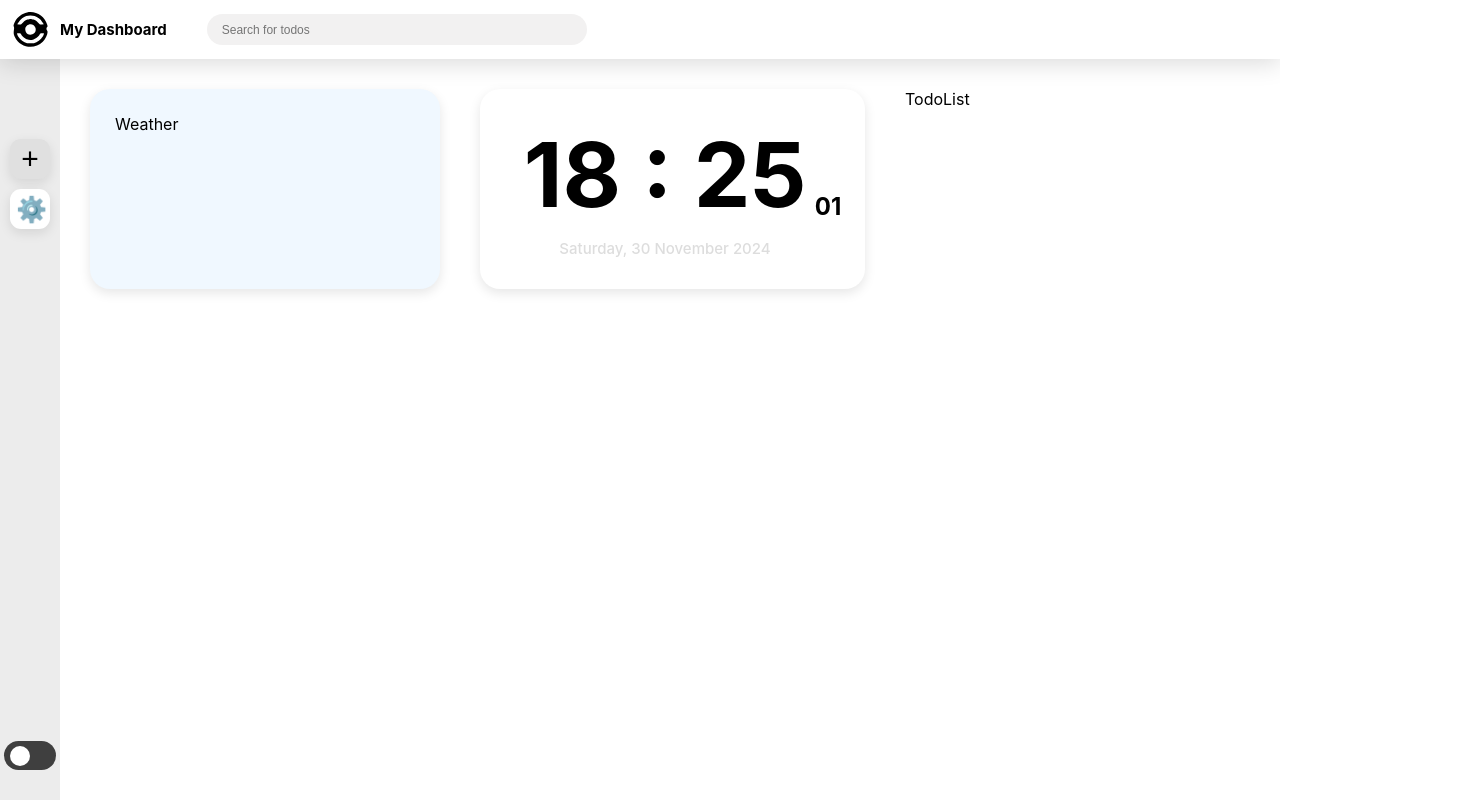
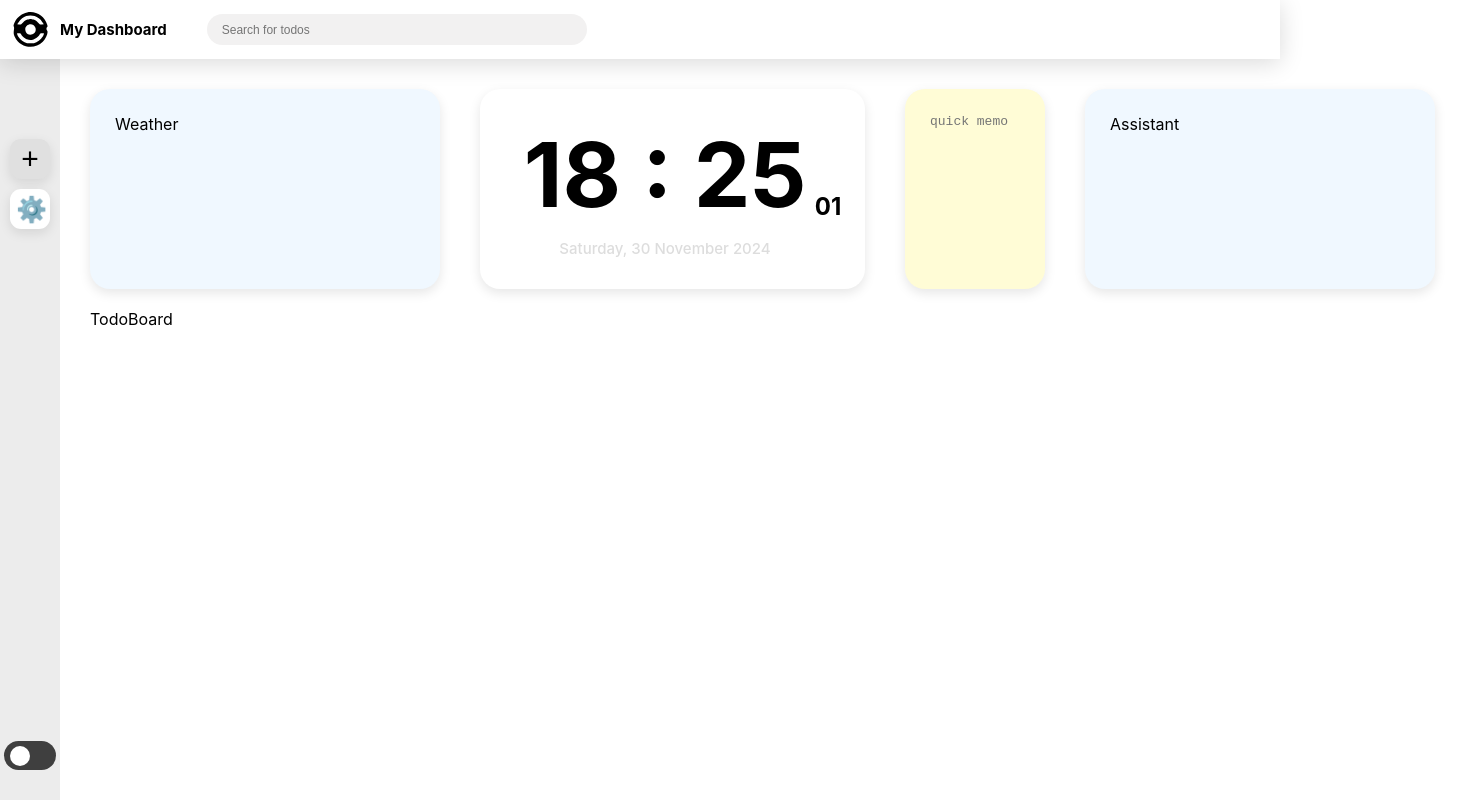
Before and after one commit to dancinncoder/my-dashboard, a React (Create React App) app: page / in a window 1280 px wide. Shown: the whole page, 1465 px wide, since content can reach past the window. Built offline with nearby package versions, Linux system fonts and the light colour scheme.

Commit message:
[ADD] Quick memo update

```diff
--- /dev/null
+++ b/src/components/home/Assistant.tsx
@@ -0,0 +1,18 @@
+import React from "react";
+import { styled } from "styled-components";
+
+const AssistantContainer = styled.div`
+  background-color: aliceblue;
+  border: none;
+  border-radius: 20px;
+  box-shadow: 0 4px 12px rgba(0, 0, 0, 0.1);
+  display: flex;
+  height: 150px;
+  padding: 25px;
+  width: 300px;
+`;
+function Assistant() {
+  return <AssistantContainer>Assistant</AssistantContainer>;
+}
+
+export default Assistant;
--- a/src/components/home/Home.tsx
+++ b/src/components/home/Home.tsx
@@ -2,19 +2,39 @@ import React from "react";
 import Weather from "./Weather";
 import Time from "./Time";
 import { styled } from "styled-components";
+import Assistant from "./Assistant";
+import TodoBoard from "./TodoBoard";
+import SubNav from "./Memo";
 
 const HomeContainer = styled.div`
   display: flex;
+  flex-direction: column;
+  gap: 20px;
+  padding: 30px;
+`;
+
+const FirstRow = styled.div`
+  display: flex;
   gap: 40px;
-  padding: 30px;
+`;
+
+const SecondRow = styled.div`
+  display: flex;
+  gap: 40px;
 `;
 
 function Home() {
   return (
     <HomeContainer>
-      <Weather />
-      <Time />
-      <div>TodoList</div>
+      <FirstRow>
+        <Weather />
+        <Time />
+        <SubNav />
+        <Assistant />
+      </FirstRow>
+      <SecondRow>
+        <TodoBoard />
+      </SecondRow>
     </HomeContainer>
   );
 }
--- /dev/null
+++ b/src/components/home/Memo.tsx
@@ -0,0 +1,170 @@
+import React, { useState, useEffect } from "react";
+import { styled } from "styled-components";
+
+const EditBtn = styled.button`
+  align-items: center;
+  display: flex;
+  justify-content: center;
+`;
+
+const SaveBtn = styled.button`
+  align-items: center;
+  display: flex;
+  justify-content: center;
+`;
+
+const MemoContainer = styled.div`
+  background-color: #fffcd6;
+  border: none;
+  border-radius: 20px;
+  box-shadow: 0 4px 12px rgba(0, 0, 0, 0.1);
+  display: flex;
+  flex-direction: column;
+  height: 150px;
+  padding: 25px;
+  position: relative;
+  width: 90px;
+
+  button {
+    background-color: transparent;
+    border: 1px solid #ddd;
+    border-radius: 7px;
+    bottom: 10px;
+    cursor: pointer;
+    display: none;
+    height: 25px;
+    position: absolute;
+    right: 10px;
+    width: 25px;
+  }
+
+  &:hover {
+    ${EditBtn} {
+      align-items: center;
+      display: flex;
+      justify-content: center;
+      transition: ease-in-out 0.8s;
+    }
+
+    ${SaveBtn} {
+      align-items: center;
+      display: flex;
+      justify-content: center;
+      transition: ease-in-out 0.8s;
+    }
+  }
+`;
+
+const MemoTextarea = styled.textarea`
+  background-color: transparent;
+  border: none;
+  color: gray;
+  font-size: 13px;
+  height: 100%;
+  margin: 0;
+  resize: none;
+  padding: 0;
+  width: 100%;
+
+  &:focus {
+    outline: none;
+  }
+
+  &::-webkit-scrollbar {
+    display: none;
+  }
+`;
+
+const SavedMemo = styled.p`
+  font-family: monospace;
+  font-size: 13px;
+  color: #595959;
+  height: 100%;
+  margin: 0;
+  padding: 0;
+  width: 100%;
+  white-space: pre-wrap;
+`;
+
+const Form = styled.form`
+  align-items: center;
+  display: flex;
+  height: 100%;
+`;
+
+function Memo() {
+  // a value for typing
+  const [content, setContent] = useState<string>("");
+  // a data for being stored
+  const [memo, setMemo] = useState<string>("");
+  const [isEditing, setIsEditing] = useState<boolean>(false);
+
+  // Load memo from localStorage on component mount
+  useEffect(() => {
+    try {
+      const storedData = localStorage.getItem("memo");
+      if (storedData) {
+        setMemo(storedData); // set the memo state from localStorage
+        setContent(storedData); // set the content state for editing
+      }
+    } catch (error) {
+      console.error("Failed to load memo from localStorage", error);
+    }
+  }, []);
+
+  const handleTypeContent = (event: React.ChangeEvent<HTMLTextAreaElement>) => {
+    setContent(event.target.value);
+  };
+
+  const updateMemo = (event: React.FormEvent): void => {
+    event.preventDefault();
+    const newMemo = content;
+    setMemo(newMemo);
+    localStorage.setItem("memo", newMemo);
+    setIsEditing(false); // Exit edit mode
+  };
+
+  const changeToEditMode = () => {
+    setIsEditing(true);
+    console.log("isEditing:", isEditing);
+  };
+
+  return (
+    <MemoContainer>
+      {/* CASE: memo data exists */}
+      {memo.length > 0 ? (
+        <>
+          {isEditing ? (
+            <Form onSubmit={updateMemo}>
+              <MemoTextarea value={content} onChange={handleTypeContent} />
+              <SaveBtn type="submit">✔️</SaveBtn>
+            </Form>
+          ) : (
+            <>
+              <SavedMemo>{memo}</SavedMemo>
+              <EditBtn onClick={changeToEditMode}>🖊️</EditBtn>
+            </>
+          )}
+        </>
+      ) : (
+        // CASE: no memo data
+        <>
+          {!isEditing && (
+            <>
+              <Form onSubmit={updateMemo}>
+                <MemoTextarea
+                  value={content}
+                  onChange={handleTypeContent}
+                  placeholder="quick memo"
+                />
+                <SaveBtn type="submit">✔️</SaveBtn>
+              </Form>
+            </>
+          )}
+        </>
+      )}
+    </MemoContainer>
+  );
+}
+
+export default Memo;
--- /dev/null
+++ b/src/components/home/TodoBoard.tsx
@@ -0,0 +1,7 @@
+import React from "react";
+
+function TodoBoard() {
+  return <div>TodoBoard</div>;
+}
+
+export default TodoBoard;
```
